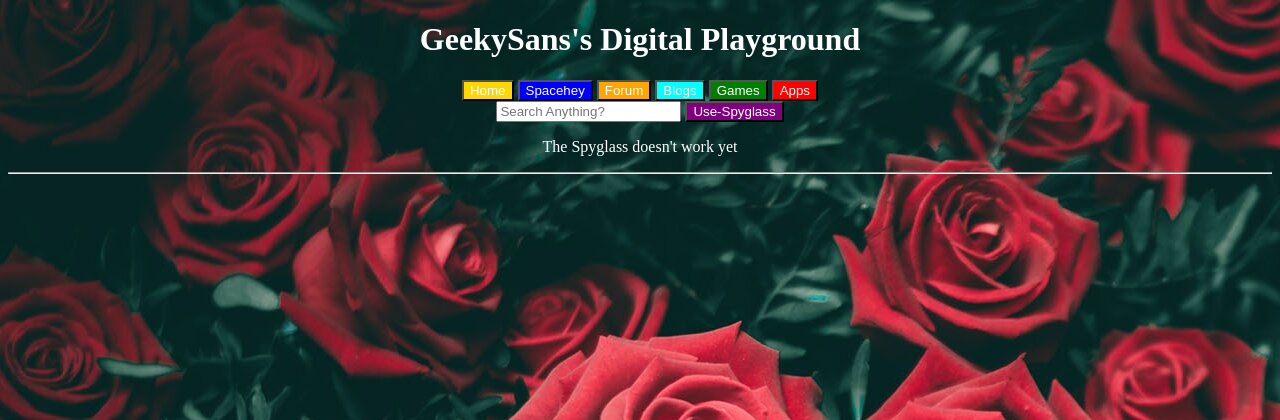
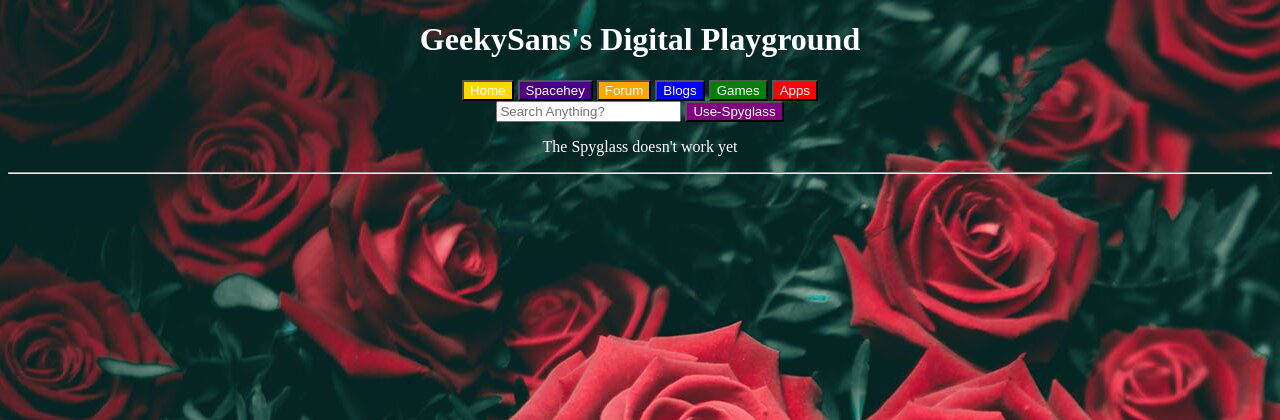
Before and after one commit to GeekySans/GeekySans.github.io, a PHP site: page /ex.html in a window 1280 px wide. Shown: the top 420 px of the page. Run offline with PHP 8.4, Linux system fonts and the light colour scheme.

Commit message:
Update styles.css

```diff
--- a/styles.css
+++ b/styles.css
@@ -7,13 +7,13 @@ background-attachment: fixed;
   background-color: gold
 }
 .spacehey {
-  background-color: blue
+  background-color: indigo
 }
 .forum {
   background-color: orange
 }
 .blogs {
-background-color: cyan
+background-color: blue
 }
 .games {
 background-color: green
```
